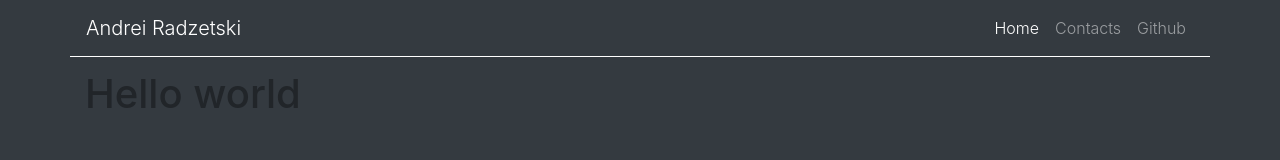
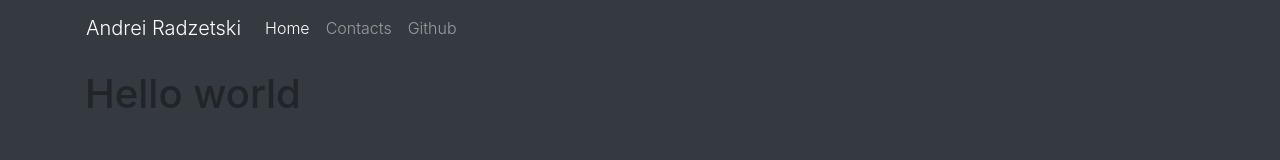
Before and after one commit to andrei-radzetski/andrei-radzetski.github.io, a website: page dist/index.html in a window 1280 px wide. Drawn offline with nearby package versions, Linux system fonts and the light colour scheme.

Commit message:
Style changes

```diff
--- a/dist/index.html
+++ b/dist/index.html
@@ -20,7 +20,7 @@
       aria-expanded="false" aria-label="Toggle navigation">
       <span class="navbar-toggler-icon"></span>
     </button>
-    <div class="collapse navbar-collapse justify-content-end" id="navbarNavAltMarkup">
+    <div class="collapse navbar-collapse" id="navbarNavAltMarkup">
       <div class="navbar-nav justify-content-end">
         <a class="nav-item nav-link active font-weight-light" href="#">Home</a>
         <a class="nav-item nav-link font-weight-light" href="#">Contacts</a>
--- a/dist/style.css
+++ b/dist/style.css
@@ -6,7 +6,3 @@ html, body {
 body {
   padding-top: 70px;
 }
-
-nav.container {
-  border-bottom: 1px solid white;
-}
```
